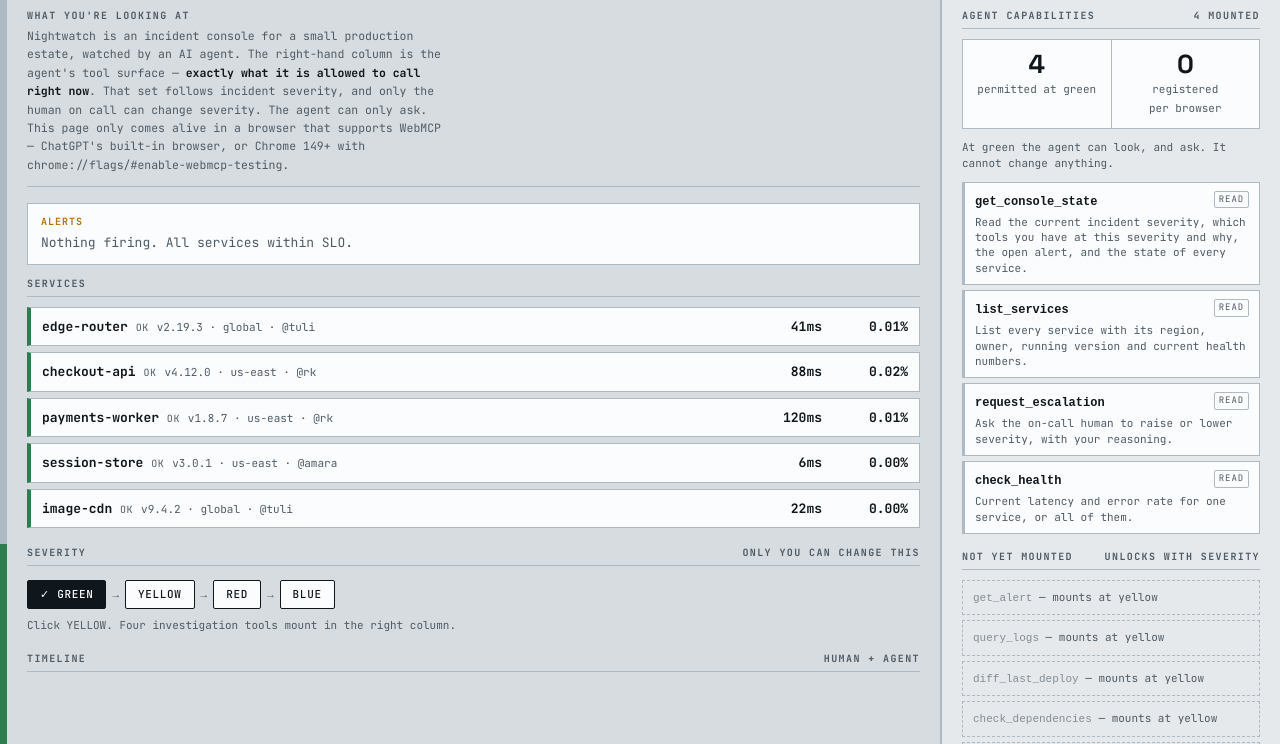
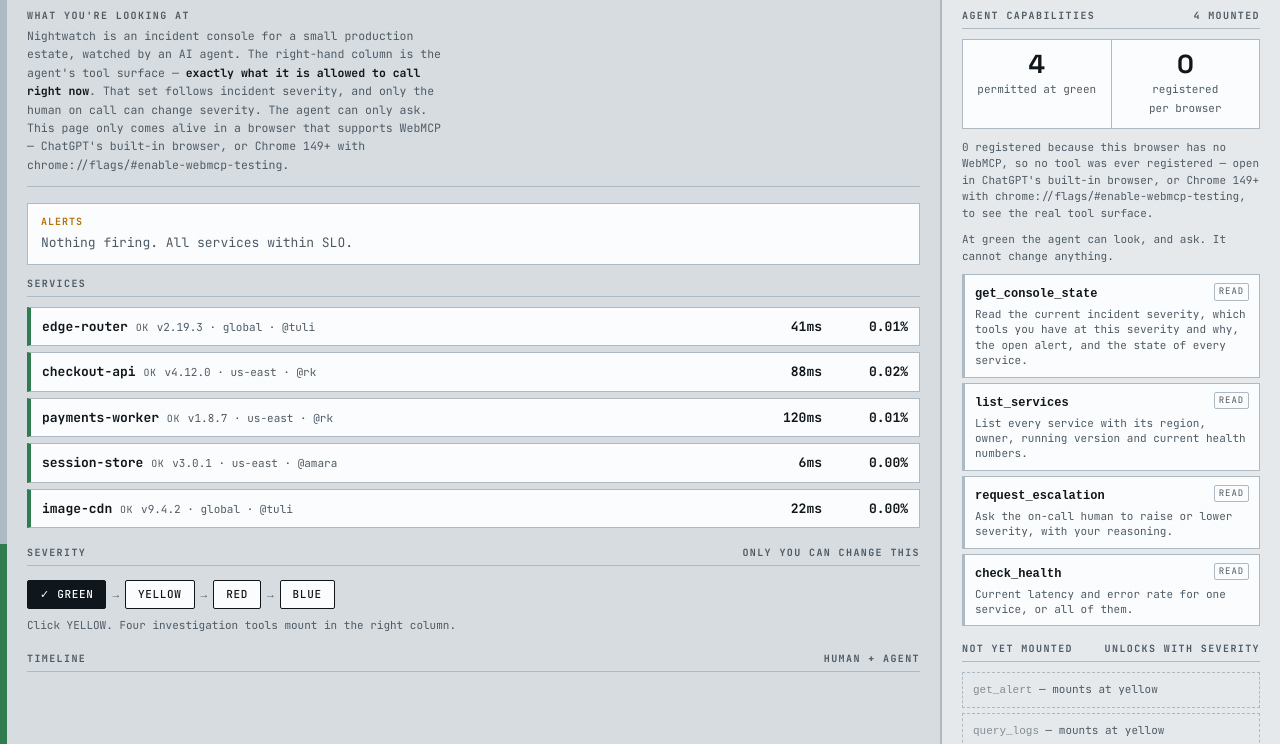
Before and after one commit to xan-antx/nightwatch, a website: page index.html in a window 1280 px wide. Shown: the part 56-800 px from the top of the page. Drawn offline with Linux system fonts and the light colour scheme.

Commit message:
Explain the zero registered count in non-WebMCP browsers

```diff
--- a/index.html
+++ b/index.html
@@ -56,7 +56,7 @@ h2{font:700 10px/1 var(--mono);letter-spacing:.14em;text-transform:uppercase;col
 #recon .fig+.fig{border-left:1px solid var(--rule)}
 #recon .fig b{display:block;font:700 26px/1.1 var(--disp);letter-spacing:-.01em}
 #recon .fig span{font:400 11px/1.4 var(--mono);color:var(--dim)}
-#authority{margin:0 0 10px;color:var(--dim);font-size:11px;line-height:1.5}
+#authority,#nowebmcp{margin:0 0 10px;color:var(--dim);font-size:11px;line-height:1.5}
 
 #reqnote{margin:0 0 14px;padding:12px 14px;background:#EAF1FA;border:1px solid var(--blue);border-left:4px solid var(--blue)}
 #reqnote .rq-kicker{display:block;font:700 10px/1 var(--mono);letter-spacing:.12em;text-transform:uppercase;color:var(--blue);margin-bottom:7px}
@@ -161,6 +161,9 @@ button.danger:hover{background:var(--red);color:#fff}
       <div class="fig"><b id="rperm">0</b><span id="rpermlabel">permitted</span></div>
       <div class="fig"><b id="rreg">?</b><span>registered<br>per browser</span></div>
     </div>
+    <p id="nowebmcp" hidden>0 registered because this browser has no WebMCP, so no tool was ever registered —
+    open in ChatGPT's built-in browser, or Chrome 149+ with chrome://flags/#enable-webmcp-testing,
+    to see the real tool surface.</p>
     <p id="authority"></p>
     <div id="tray" aria-live="polite"></div>
     <h2 style="margin-top:18px">Not yet mounted <span>unlocks with severity</span></h2>
@@ -576,6 +579,7 @@ if(ctx){
 }else{
   document.getElementById("conn").textContent = "no webmcp in this browser";
   document.getElementById("webmcpnote").hidden = false;
+  document.getElementById("nowebmcp").hidden = false;
   render();
 }
 
```
